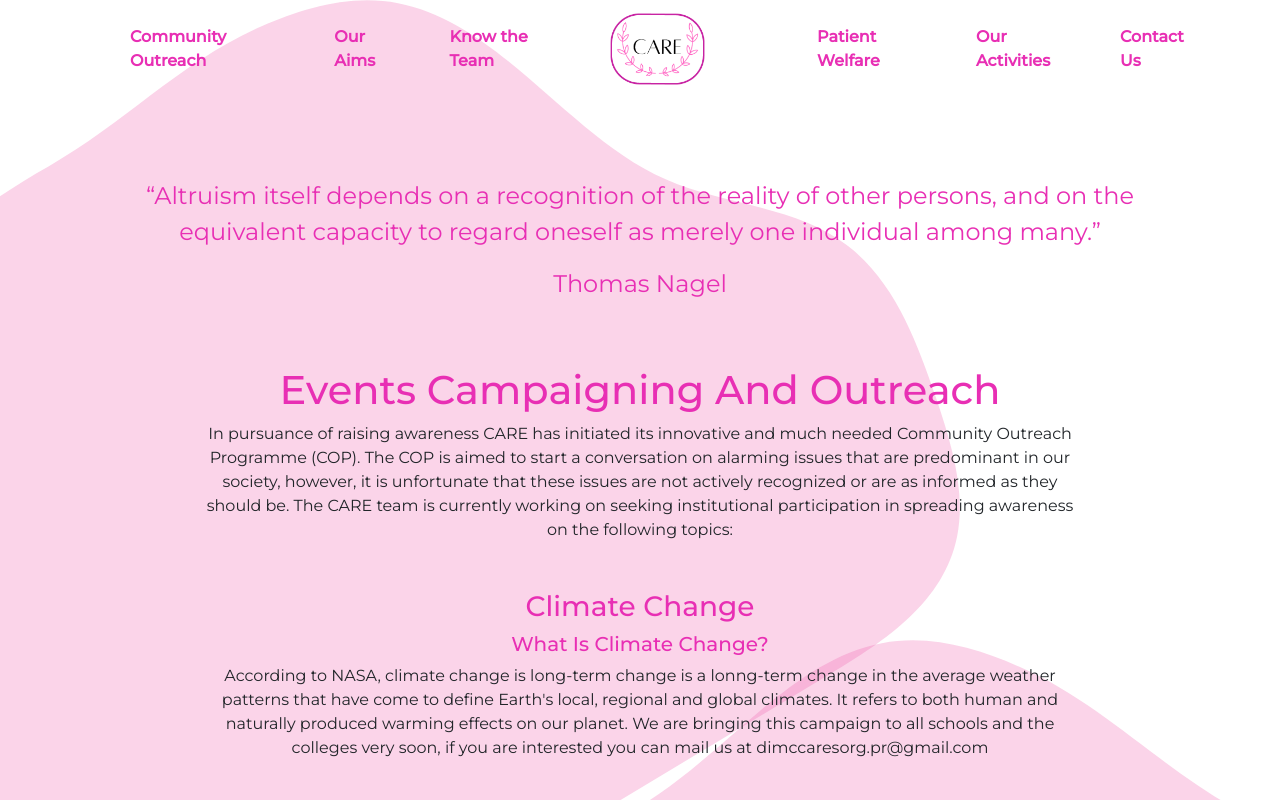
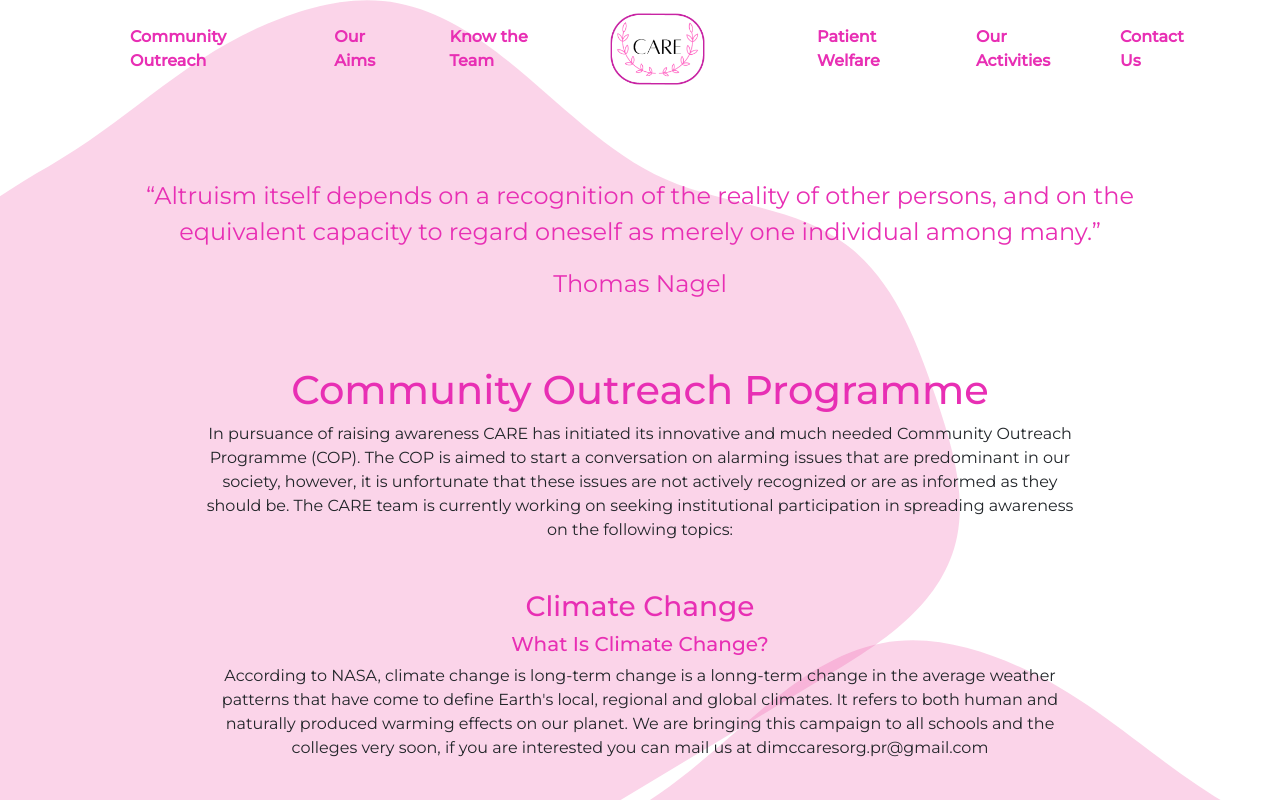
Before and after one commit to Habib-Shahzad/Care-Website, a React (Create React App) app in the folder client/: page /community-outreach in a window 1280 px wide. Shown: the top 800 px of the page. Built offline with nearby package versions, Linux system fonts and the light colour scheme.

Commit message:
Updated Main Heading - Community Outreach Page

```diff
--- a/client/src/pages/communityOutreach/CommunityOutreach.js
+++ b/client/src/pages/communityOutreach/CommunityOutreach.js
@@ -45,7 +45,7 @@ function EventsCamp(props) {
 
                     <div className='box1'>
                         <h1 className='pink-text'>
-                            Events Campaigning And Outreach
+                            Community Outreach Programme
                         </h1>
                         <p >
                             In pursuance of raising awareness CARE has initiated its innovative and much needed Community Outreach Programme (COP). The COP is aimed to start a conversation on alarming issues that are predominant in our society, however, it is unfortunate that these issues are not actively recognized or are as informed as they should be. The CARE team is currently working on seeking institutional participation in spreading awareness on the following topics:
```
